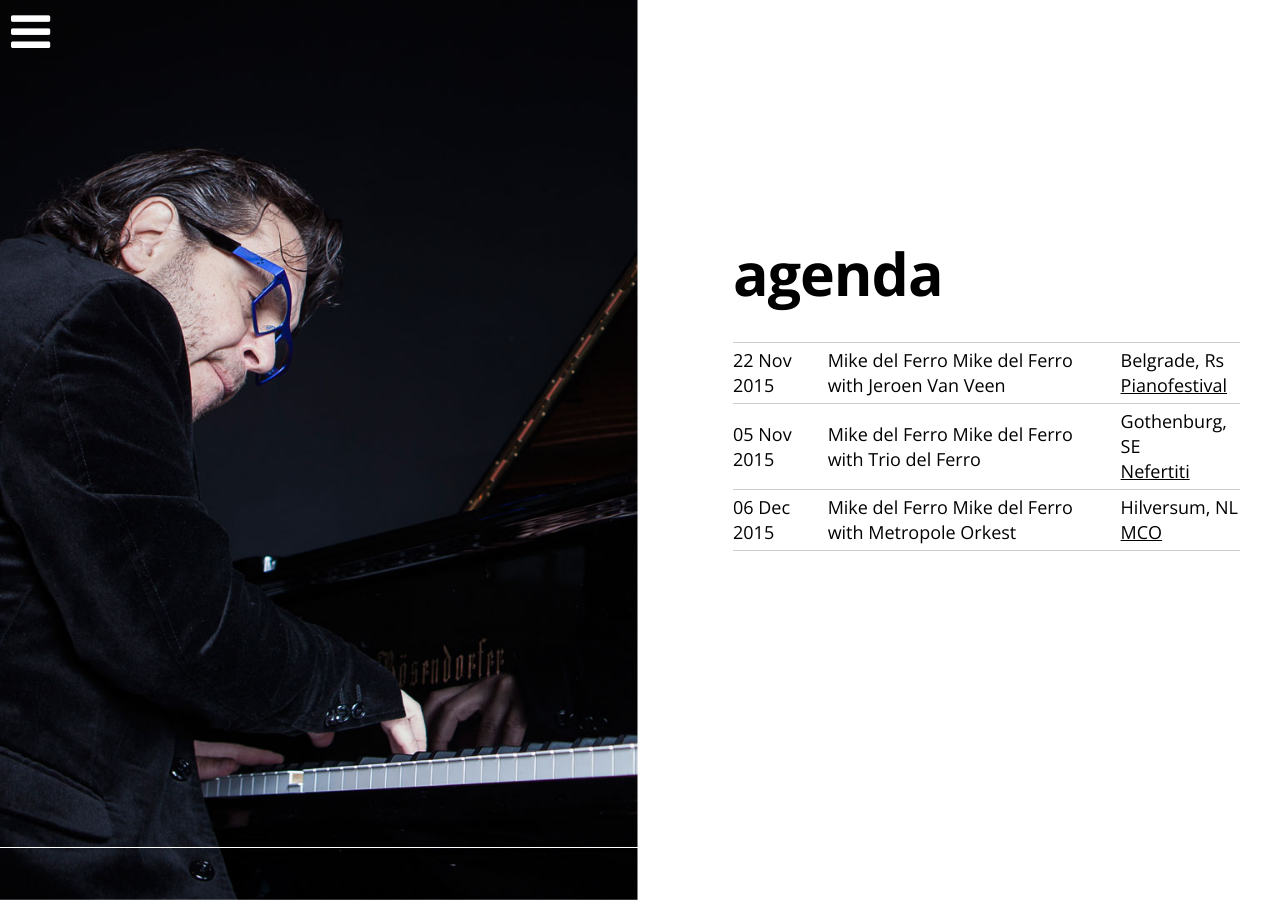
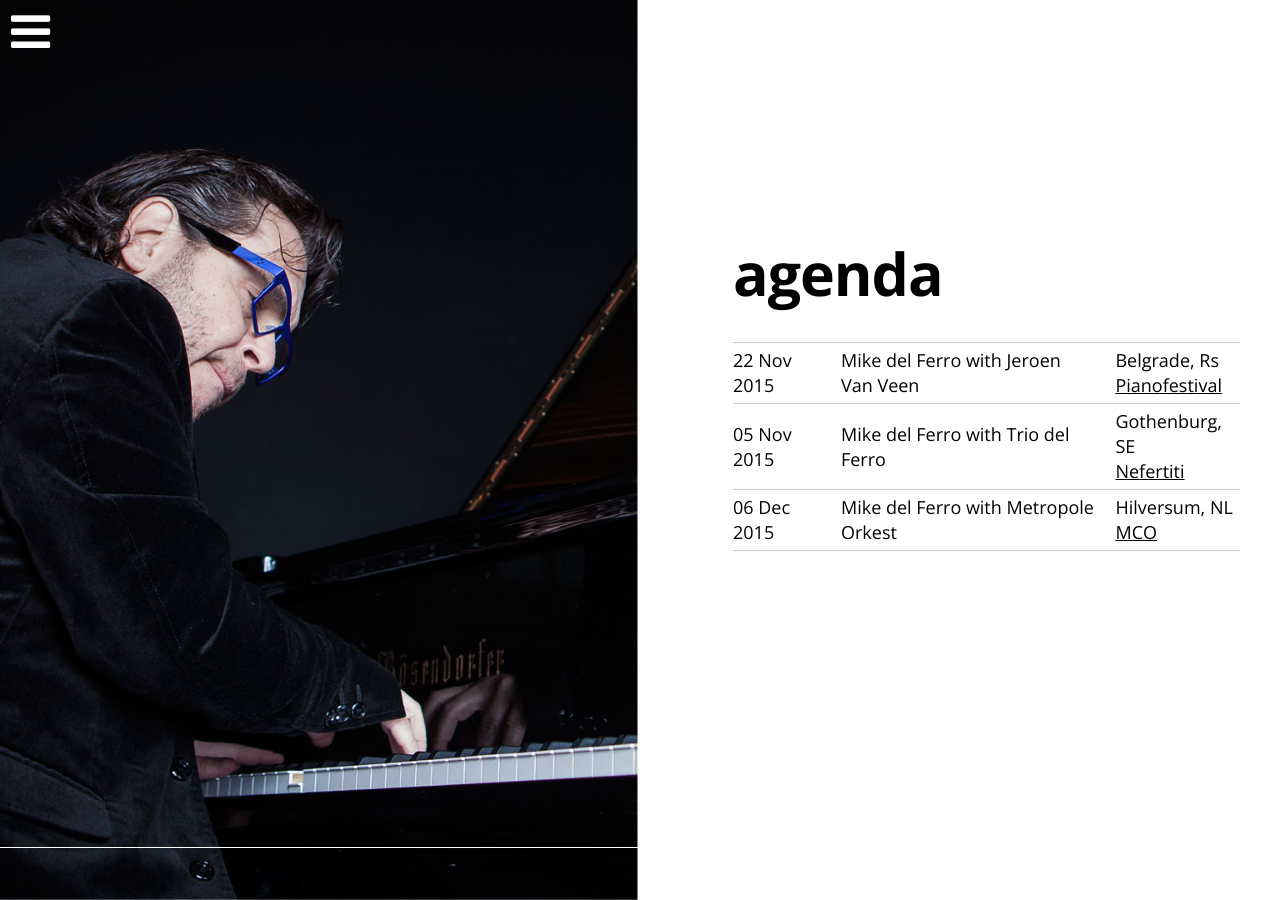
Before and after one commit to mikedelferro/website, a Jekyll site: the page built from agenda.html, in a window 1280 px wide. Built offline with Jekyll 4.4.1, drawn with Linux system fonts in a browser that asks for light colours; nearby versions of some CDN libraries.

Commit message:
Updated '_layouts/agenda.html' via CloudCannon

```diff
--- a/_layouts/agenda.html
+++ b/_layouts/agenda.html
@@ -618,7 +618,7 @@
 
    <tr>
        <td style="border-top: 1px solid #ccc; padding: 5px 20px 5px 0px;" >{{ item.date | date: "%d %b %Y" }}</td>
-       <td style="border-top: 1px solid #ccc; padding: 5px 20px 5px 0px;">Mike del Ferro {{ item.title }}</td>
+       <td style="border-top: 1px solid #ccc; padding: 5px 20px 5px 0px;">{{ item.title }}</td>
        <td style="border-top: 1px solid #ccc; padding: 5px 0px 5px 0px;">{{ item.location }}<br /><a href="{{ item.url }}" target="_blank">{{ item.venue }}</a></td>
     </tr>
 
```
